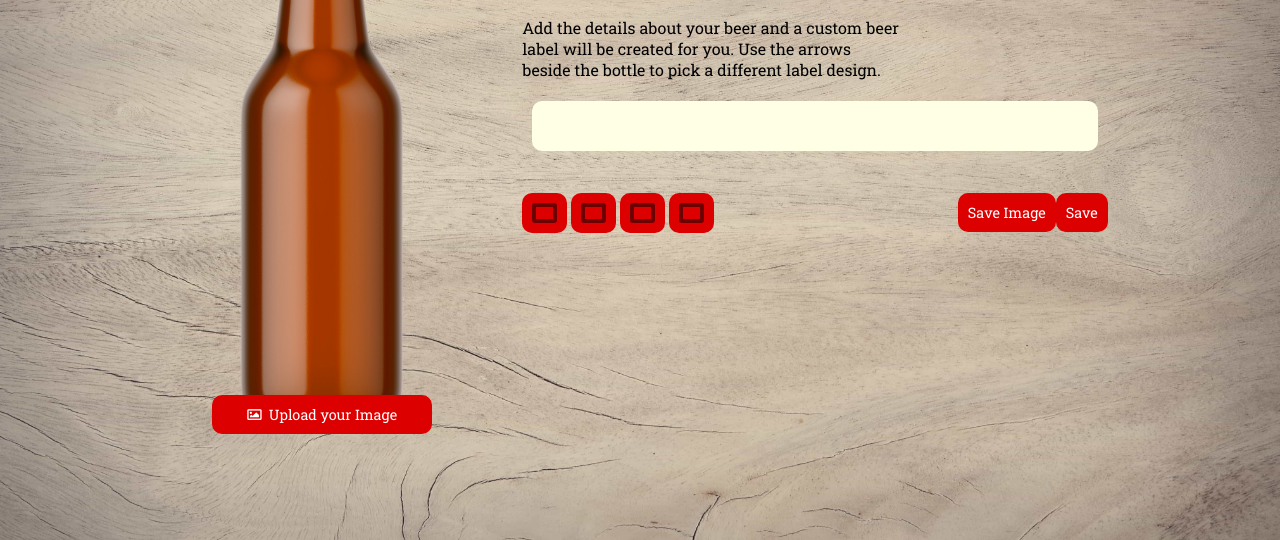
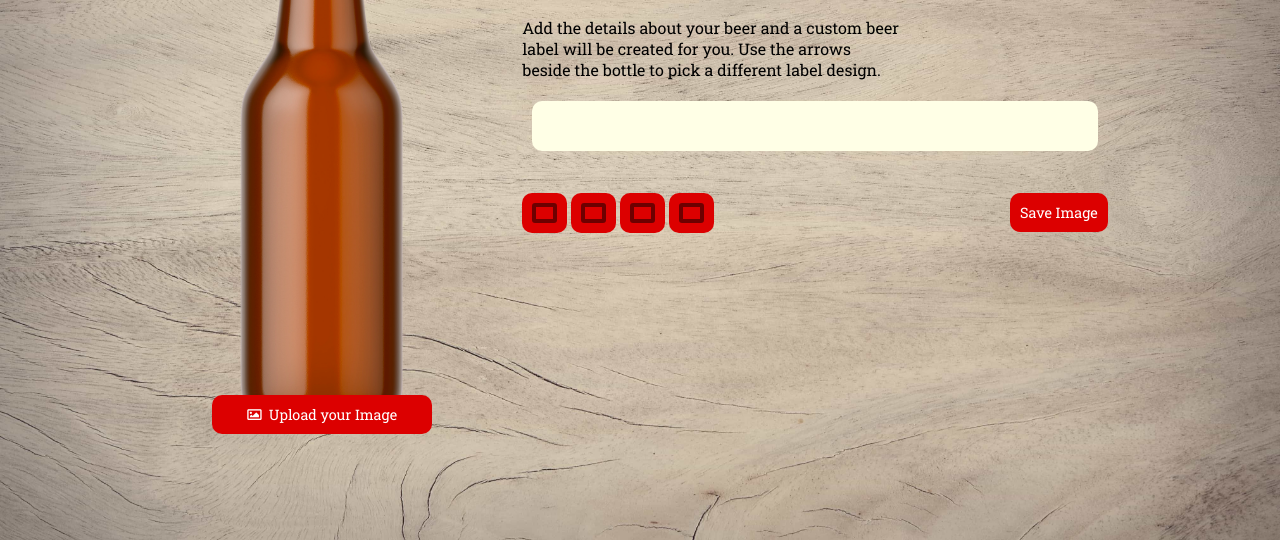
Before and after one commit to gdyr/labeler, a plain HTML site: page index.html in a window 1280 px wide. Shown: the part 260-800 px from the top of the page. Drawn offline with nearby package versions, Linux system fonts and the light colour scheme.

Commit message:
Fix save button

```diff
--- a/index.html
+++ b/index.html
@@ -61,7 +61,7 @@
               <button colour-pick="custom.color" color="green"></button>
               <button colour-pick="custom.color" color="blue"></button>
               <button colour-pick="custom.color" color="yellow"></button>
-              <button ng-click="mobileSwap()" style="float: right;">Save</button>
+              <button ng-click="mobileSwap()" style="float: right;" class="mobile-visible">Save</button>
               <button id="save" ng-click="save()" style="float: right;" class="mobile-hidden">Save Image</button>
             </div>
           </div>
```
